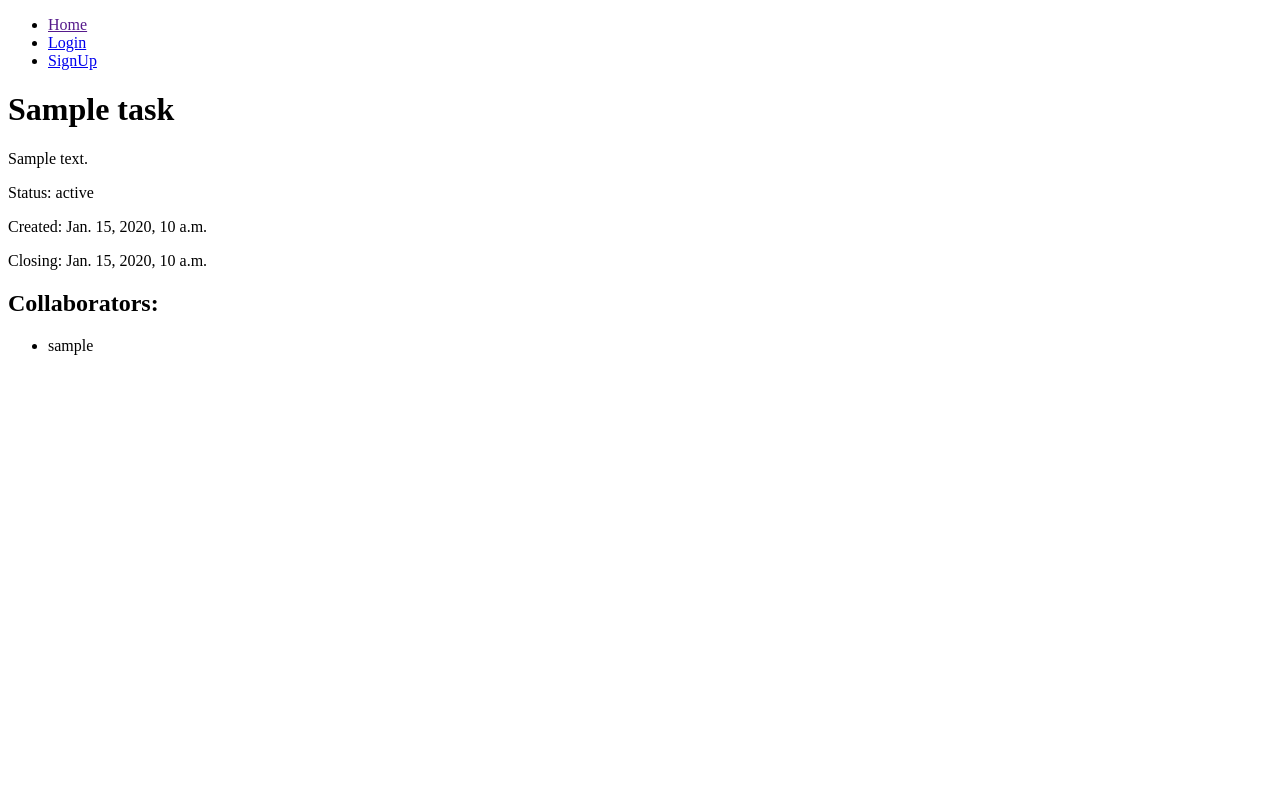
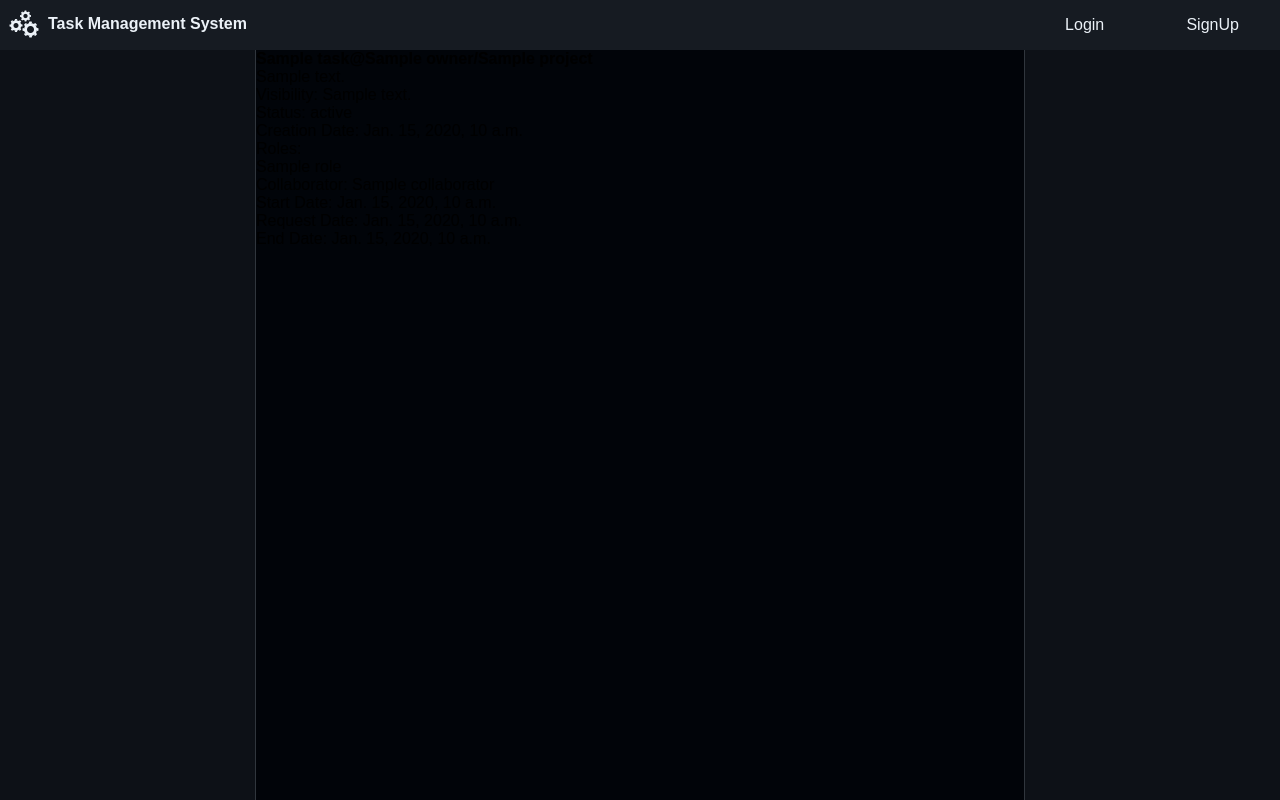
Before and after one commit to lorenzo-dominici/task_management_system, a Django app: template core/templates/core/task-details.html in a window 1280 px wide. Run offline with Django 3.2, Linux system fonts and the light colour scheme; the template is opened without the code that fills it: most values are stand-ins (such as "Sample title", 1, 10 or a date in 2020).

Commit message:
initial implementation of templates

```diff
--- a/core/templates/core/project-details.html
+++ b/core/templates/core/project-details.html
@@ -1,8 +1,7 @@
 {% extends 'base.html' %}
 
 {% block content %}
-  <h1>{{ project.name }}</h1>
-  <p>{{ project.owner }}</p>
+  <h1>{{ project.owner }}/{{ project.name }}</h1>
   <p>{{ project.description }}</p>
   <p>Status: {{ project.get_status_display }}</p>
   <p>Created: {{ project.creation_date }}</p>
--- a/core/templates/core/project-list.html
+++ b/core/templates/core/project-list.html
@@ -4,7 +4,7 @@
   <h1>Project List</h1>
   <ul>
   {% for project in projects %}
-    <li><a href="{% url 'project' project.pk %}">{{ project.name }}</a></li>
+    <li><a href="{% url 'core:project' project.owner project.name %}">{{ project.owner }}/{{ project.name }}</a></li>
   {% endfor %}
   </ul>
 {% endblock %}
--- a/core/templates/core/task-details.html
+++ b/core/templates/core/task-details.html
@@ -1,17 +1,37 @@
 {% extends 'base.html' %}
 
 {% block content %}
-  <h1>{{ task.name }}</h1>
+  <h1>{{ task.name }}@{{ task.project.owner }}/{{ task.project.name }}</h1>
   <p>{{ task.description }}</p>
+  <p>Visibility: {{ task.get_visibility_display }}</p>
   <p>Status: {{ task.get_status_display }}</p>
-  <p>Created: {{ task.creation_date }}</p>
-  {% if task.closing_date %}
-    <p>Closing: {{ task.closing_date }}</p>
+  <p>Creation Date: {{ task.creation_date }}</p>
+  <p>Roles:</p>
+  <ul>
+    {% for role in task.roles.all %}
+      <li>{{ role.name }}</li>
+    {% empty %}
+      <li>No roles assigned</li>
+    {% endfor %}
+  </ul>
+  {% if task.collaborator %}
+    <p>Collaborator: {{ task.collaborator }}</p>
+  {% else %}
+    <p>No collaborator assigned</p>
   {% endif %}
-  <h2>Collaborators:</h2>
-  <ul>
-  {% for collaborator in task.collaborators %}
-    <li>{{ collaborator.username }}</li>
-  {% endfor %}
-  </ul>
+  {% if task.start_date %}
+    <p>Start Date: {{ task.start_date }}</p>
+  {% else %}
+    <p>No start date assigned</p>
+  {% endif %}
+  {% if task.request_date %}
+    <p>Request Date: {{ task.request_date }}</p>
+  {% else %}
+    <p>No request date assigned</p>
+  {% endif %}
+  {% if task.end_date %}
+    <p>End Date: {{ task.end_date }}</p>
+  {% else %}
+    <p>No end date assigned</p>
+  {% endif %}
 {% endblock %}
--- a/core/templates/core/task-list.html
+++ b/core/templates/core/task-list.html
@@ -4,7 +4,7 @@
   <h1>Task List</h1>
   <ul>
   {% for task in tasks %}
-    <li><a href="{% url 'project' project.pk %}">{{ task.name }}</a></li>
+    <li><a href="{% url 'core:task-detail' task.project.owner task.project.name task.name %}">{{ task.name }}@{{ task.project.owner }}/{{ task.project.name }}</a></li>
   {% endfor %}
   </ul>
 {% endblock %}
--- /dev/null
+++ b/static/css/base.css
@@ -0,0 +1,154 @@
+:root {
+    --bg: #010409;
+    --nav: #161b22;
+    --menu: #0d1117;
+    --button: #21262d;
+    --border: #30363d;
+    --text-1: #ecf2f8;
+    --text-2: #c6cdd5;
+    --text-3: #89929b;
+    --success: #7ce38b;
+    --warning: #faa356;
+    --danger: #fa7970;
+    --low: #a2d2fb;
+    --medium: #77bdfb;
+    --high: #cea5fb;
+}
+
+* {
+    box-sizing: border-box;
+    margin: 0 0;
+    padding: 0 0;
+    font-family: sans-serif;
+    font-size: 16px;
+}
+
+body {
+    height: 100vh;
+    width: 100vw;
+    display: grid;
+    grid-template-columns: 1fr 3fr 1fr;
+    grid-template-rows: auto 1fr;
+    grid-template-areas: 'top top top' 'left main right';
+}
+
+.top {
+    grid-area: top;
+    display: flex;
+    flex-direction: row;
+
+    background-color: var(--nav);
+}
+
+.top > .logo {
+    display: block;
+    flex-basis: 20%;
+    text-align: center;
+    line-height: 3rem;
+    overflow-x: scroll;
+    -ms-overflow-style: none;
+    scrollbar-width: none;
+}
+
+.top > .logo::-webkit-scrollbar {
+    display: none;
+}
+
+.top > .user {
+    display: block;
+    flex-basis: 20%;
+    display: flex;
+    flex-direction: row;
+    justify-content: space-around;
+}
+
+.top > .logo > a {
+    text-decoration: none;
+    font-size: 1.25rem;
+    color: var(--text-1);
+    font-weight: bold;
+    line-height: 3rem;
+    display: flex;
+    flex-direction: row;
+    gap: .5rem;
+    align-items: center;
+    justify-content: flex-start;
+    white-space: nowrap;
+
+}
+
+.top > .logo > a > img {
+    height: 2rem;
+    width: 2rem;
+    margin-left: .5rem;
+}
+
+.top > .user > a {
+    text-decoration: none;
+    padding-top: 1rem;
+    padding-bottom: 1rem;
+    color: var(--text-1);
+}
+
+.top > ul {
+    flex-basis: 60%;
+    display: flex;
+    flex-direction: row;
+    justify-content: flex-start;
+    align-items: center;
+    overflow-x: scroll;
+    -ms-overflow-style: none;
+    scrollbar-width: none;
+}
+
+.top > ul::-webkit-scrollbar {
+    display: none;
+}
+
+.left {
+    grid-area: left;
+
+    border-right: 1px solid var(--border);
+    background-color: var(--menu);
+}
+
+.right {
+    grid-area: right;
+
+    border-left: 1px solid var(--border);
+    background-color: var(--menu);
+}
+
+.top > ul > li, .right > ul > li, .left > ul > li {
+    list-style: none;
+    text-align: center;
+}
+
+.top > ul > li > a, .right > ul > li > a, .left > ul > li > a{
+    text-decoration: none;
+    padding: 1rem 1rem;
+    font-size: 1rem;
+    font-weight: bold;
+    color: var(--text-1);
+}
+
+main {
+    grid-area: main;
+    overflow-y: scroll;
+    -ms-overflow-style: none;
+    scrollbar-width: none;
+
+    background-color: var(--bg);
+}
+
+main::-webkit-scrollbar {
+    display: none;
+}
+
+.fl {
+    float: left;
+}
+
+.fr {
+    float: right;
+}
--- a/task_management_system/urls.py
+++ b/task_management_system/urls.py
@@ -7,5 +7,5 @@ urlpatterns = [
     path('auth/', include('authentication.urls')),
     path('auth/', include('django.contrib.auth.urls')),
     path('', include('core.urls')),
-    path('', TemplateView.as_view(template_name='base.html'), name='base'),
+    path('', TemplateView.as_view(template_name='base.html'), name='home'),
 ]
--- a/templates/base.html
+++ b/templates/base.html
@@ -1,19 +1,43 @@
+{% load static %}
 <!DOCTYPE html>
 <html>
   <head>
-    <title>{% block title %}Default Title{% endblock %}</title>
+    <title>{% block title %}Task Management System{% endblock %}</title>
+    <link rel="stylesheet" href="{% static 'css/base.css' %}">
+    {% block meta %}{% endblock %}
   </head>
   <body>
-    <nav>
+    <nav class = "top">
+      <div class = "logo"><a href="{% url 'home' %}"><img src="{% static 'media/logo.png' %}" alt="LOGO"><span>Task Management System</span></a></div>
       <ul>
-        <li><a href="">Home</a></li>
-        <li><a href="{% url 'login' %}">Login</a></li>
-        <li><a href="{% url 'signup' %}">SignUp</a></li>
+        {% block top %}
+        {% endblock %}
+      </ul>
+      <div class = "user">
+        {% if not user.is_authenticated %}
+        <a href="{% url 'login' %}">Login</a>
+        <a href="{% url 'signup' %}">SignUp</a>
+        {% else %}
+        <a href="">{{user.username}}</a>
+        {% endif %}
+      </div>
+    </nav>
+    <nav class = "left">
+      <ul>
+        {% block left %}
+        {% endblock %}
       </ul>
     </nav>
+    <main>
+      {% block content %}
 
-    <main>
-      {% block content %}Default content{% endblock %}
+      {% endblock %}
     </main>
+    <nav class = "right">
+      <ul>
+        {% block right %}
+        {% endblock %}
+      </ul>
+    </nav>
   </body>
 </html>
```
Also changed, not shown: task_management_system/settings.py (+9 -1 lines), static/media/logo.png (added).
